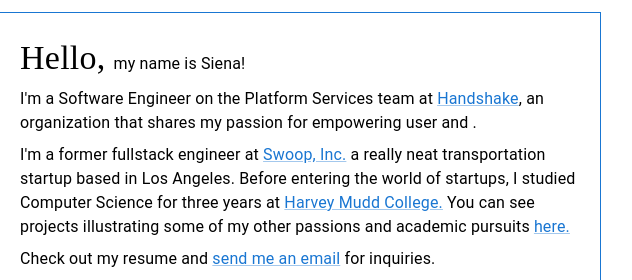
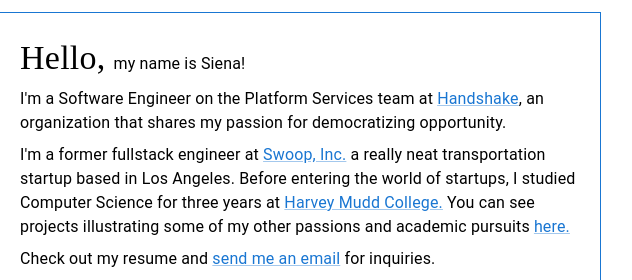
Before and after one commit to sienaguerrero/by-the-marina-gatsby-website, a Gatsby site: page / in a window 1280 px wide. Shown: the top 280 px of the page, 465-1097 px from the left. Built offline with nearby package versions, Linux system fonts and the light colour scheme; Gatsby itself is replaced by a stand-in of ours.

Commit message:
Fix about me and remove CNAME files

```diff
--- a/src/pages/index.tsx
+++ b/src/pages/index.tsx
@@ -131,7 +131,8 @@ export default function IndexPage() {
                 <Typography sx={{ mb: 1 }}>
                   I'm a Software Engineer on the Platform Services team at{" "}
                   <Link href="https://joinhandshake.com/">Handshake</Link>, an
-                  organization that shares my passion for empowering user and .
+                  organization that shares my passion for democratizing
+                  opportunity.
                 </Typography>
 
                 <Typography sx={{ mb: 1 }}>
```
Also changed, not shown: 2 other files.
